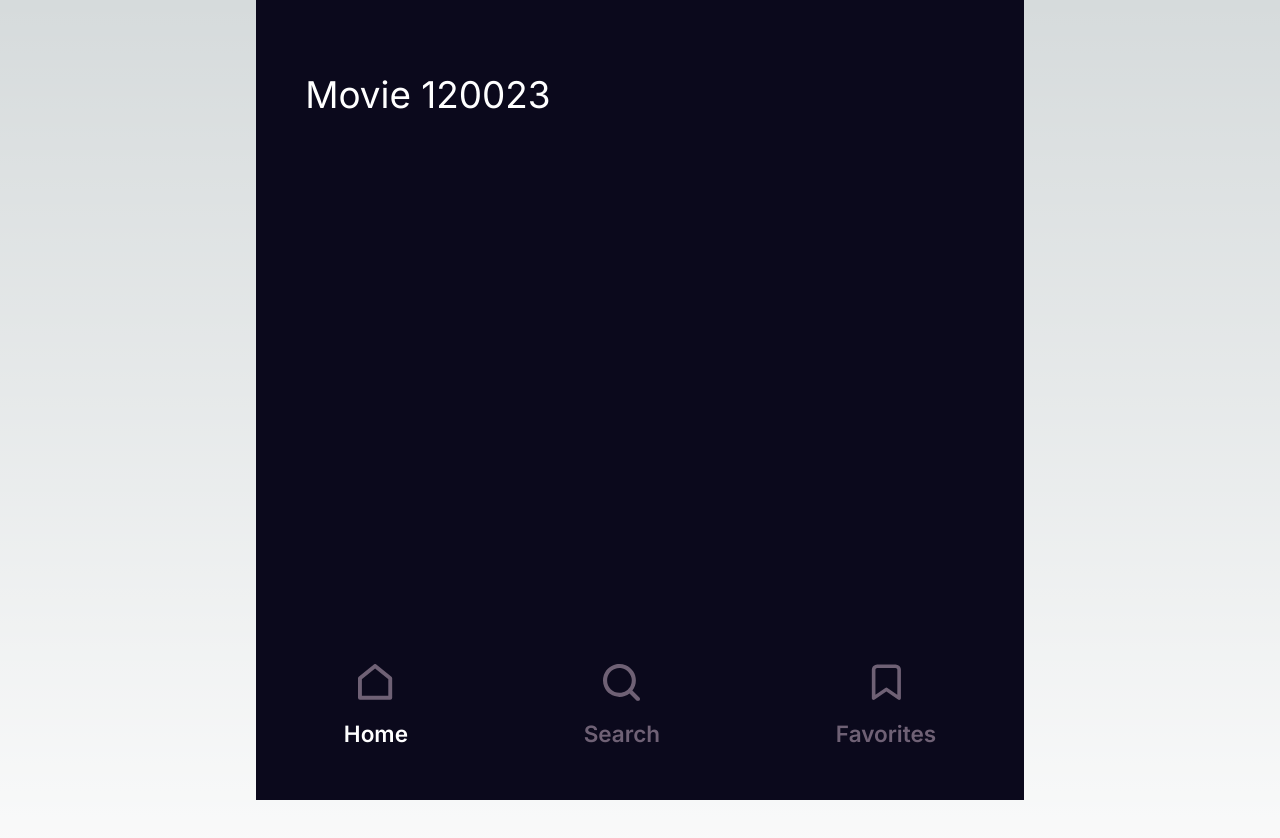
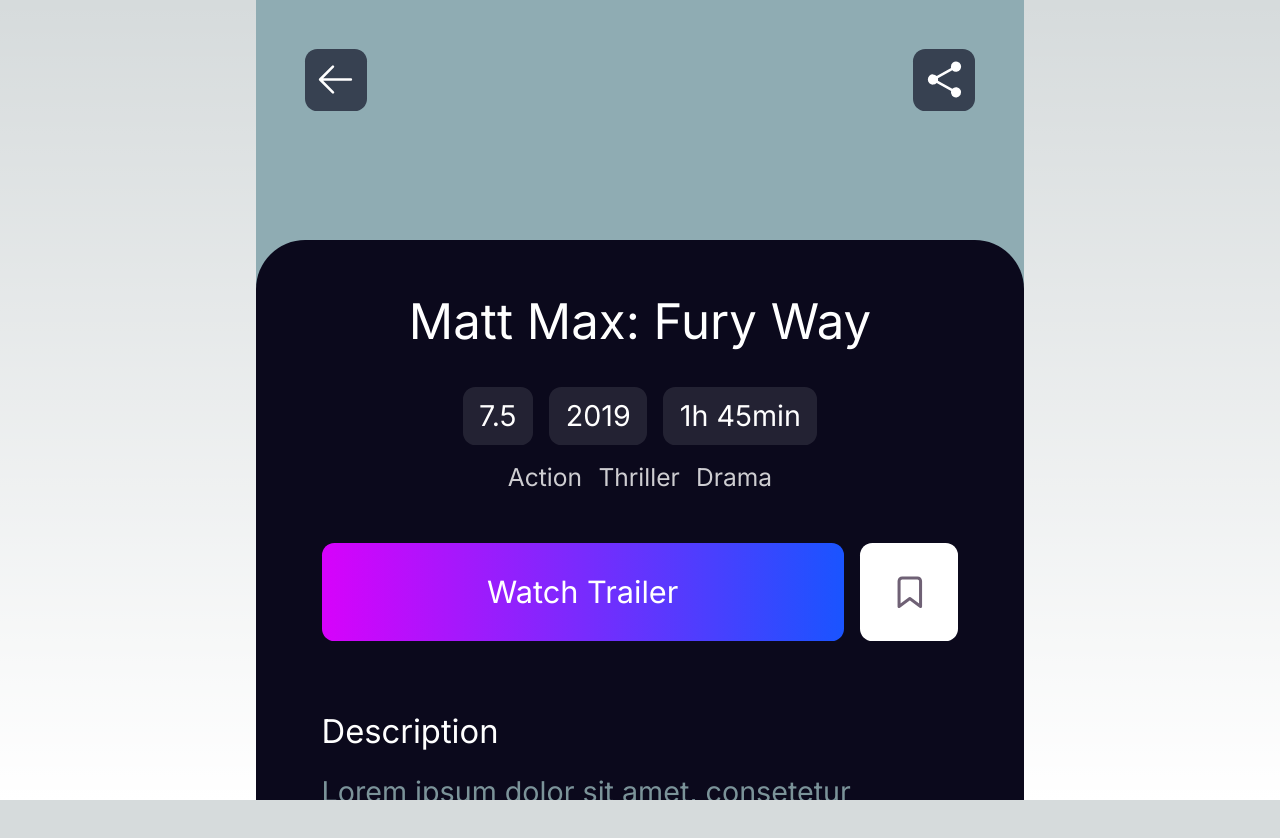
Before and after one commit to uliandana/movieapp-next, a Next.js app: page /movie/120023 in a window 1280 px wide. Shown: the top 838 px of the page. After the commit the page ends 800 px from the top, so only its background shows below. Built offline with nearby package versions, Linux system fonts and the light colour scheme.

Commit message:
Movie detail page

```diff
--- /dev/null
+++ b/app/(with nav)/layout.tsx
@@ -0,0 +1,31 @@
+import Image from 'next/image'
+import Link from 'next/link'
+import ic_home from '@/public/ic-home.svg'
+import ic_search from '@/public/ic-search.svg'
+import ic_bookmark from '@/public/ic-bookmark.svg'
+
+export default function Layout({
+  children,
+}: {
+  children: React.ReactNode
+}) {
+  return (
+    <>
+      {children}
+      <nav className="bg-bg flex items-center justify-around m-auto max-w-screen-md py-6 sticky bottom-0">
+        {[
+          { text: 'Home', href: '/', icon: ic_home },
+          { text: 'Search', href: '/search', icon: ic_search },
+          { text: 'Favorites', href: '/favorites', icon: ic_bookmark },
+        ].map(i => (
+          <Link className={`font-semibold text-[0.6875rem] ${'/' === i.href ? 'text-white' : 'text-[#6F6175]'}`} href={i.href} key={i.text}>
+            <div className="h-[1.125rem] w-[1.125rem] relative mx-auto mb-2">
+              <Image alt={i.text} src={i.icon} fill sizes="1.125rem" style={{ objectFit: 'contain' }} />
+            </div>
+            {i.text}
+          </Link>
+        ))}
+      </nav>
+    </>
+  )
+}
--- a/app/page.tsx
+++ b/app/(with nav)/page.tsx
@@ -1,5 +1,5 @@
 import Link from 'next/link'
-import { Movie } from '../components/Movie';
+import { Movie } from '../../components/Movie';
 
 export default function Home() {
   return (
--- a/app/search/page.tsx
+++ b/app/(with nav)/search/page.tsx
@@ -1,6 +1,6 @@
 import Image from 'next/image';
-import { Movie } from '../../components/Movie';
-import ic_search from '../../public/ic-search.svg'
+import { Movie } from '@/components/Movie';
+import ic_search from '@/public/ic-search.svg'
 
 export default function Favorites() {
   return (
--- a/app/layout.tsx
+++ b/app/layout.tsx
@@ -1,11 +1,6 @@
 import './globals.css'
 import type { Metadata } from 'next'
 import { Inter } from 'next/font/google'
-import Image from 'next/image'
-import Link from 'next/link'
-import ic_home from '../public/ic-home.svg'
-import ic_search from '../public/ic-search.svg'
-import ic_bookmark from '../public/ic-bookmark.svg'
 
 const inter = Inter({ subsets: ['latin'] })
 
@@ -23,20 +18,6 @@ export default function RootLayout({
     <html lang="en">
       <body className={inter.className}>
         {children}
-        <nav className="bg-bg flex items-center justify-around m-auto max-w-screen-md py-6 sticky bottom-0">
-          {[
-            { text: 'Home', href: '/', icon: ic_home },
-            { text: 'Search', href: '/search', icon: ic_search },
-            { text: 'Favorites', href: '/favorites', icon: ic_bookmark },
-          ].map(i => (
-            <Link className={`font-semibold text-[0.6875rem] ${'/' === i.href ? 'text-white' : 'text-[#6F6175]'}`} href={i.href} key={i.text}>
-              <div className="h-[1.125rem] w-[1.125rem] relative mx-auto mb-2">
-                <Image alt={i.text} src={i.icon} fill sizes="1.125rem" style={{ objectFit: 'contain' }} />
-              </div>
-              {i.text}
-            </Link>
-          ))}
-        </nav>
       </body>
     </html>
   )
--- a/app/movie/[id]/page.tsx
+++ b/app/movie/[id]/page.tsx
@@ -1,8 +1,126 @@
-export default function Movie({ params }: { params: { id: string } }) {
-  const { id } = params
+'use client'
+import Image from 'next/image'
+import Link from 'next/link'
+import { useRouter } from 'next/navigation'
+import ic_back from '@/public/ic-back.svg'
+import ic_share from '@/public/ic-share.svg'
+import ic_bookmark from '@/public/ic-bookmark.svg'
+import ic_play from '@/public/ic-play.svg'
+import { useState } from 'react'
+
+const data = {
+  title: 'Matt Max: Fury Way',
+  rating: 7.5,
+  year: 2019,
+  duration: '1h 45min',
+  genre: ['Action', 'Thriller', 'Drama'],
+  description: 'Lorem ipsum dolor sit amet, consetetur sadipscing elitr, sed diam nonumy eirmod  aliquyam erat, sed diam volup... Read more',
+  cast: [
+    { role: 'Director', name: 'Anton Amir' },
+    { role: 'Actor', name: 'Jennifer' },
+    { role: 'Actor', name: 'Joanna' },
+  ],
+  similar: [
+    { id: 2001, name: 'Matt Max: Fury Way', year: 2023 },
+    { id: 1201, name: 'Matt Max: Fury Way', year: 2023 },
+    { id: 9001, name: 'Matt Max: Fury Way', year: 2023 },
+  ],
+  recomendation: [
+    { id: 2002, name: 'The Mitrix: Reloaded', year: 2023 },
+    { id: 1202, name: 'The Mitrix: Reloaded', year: 2023 },
+    { id: 9002, name: 'The Mitrix: Reloaded', year: 2023 },
+  ],
+}
+
+export default function Movie() {
+  const { back } = useRouter();
+  const [menu, setMenu] = useState(0);
+  const MENU = [
+    { name: 'Similar', items: data.similar },
+    { name: 'Recommendation', items: data.recomendation },
+  ];
   return (
-    <main className="bg-bg m-auto max-w-screen-md min-h-screen">
-      <h1 className="py-8 px-6 text-lg text-white">Movie {id}</h1>
+    <main className="bg-[#8FACB3] m-auto max-w-screen-md min-h-screen flex flex-col justify-between">
+      <div className="p-6 flex items-center justify-between">
+        <button className="bg-gray-700 rounded-md h-[1.875rem] w-[1.875rem] flex items-center justify-center" onClick={back}>
+          <div className="h-[1.25rem] w-[1.25rem] relative">
+            <Image alt="icon back" src={ic_back} fill sizes="1.25rem" style={{ objectFit: 'cover' }} />
+          </div>
+        </button>
+        <button className="bg-gray-700 rounded-md h-[1.875rem] w-[1.875rem] flex items-center justify-center">
+          <div className="h-[1.25rem] w-[1.25rem] relative">
+            <Image alt="icon share" src={ic_share} fill sizes="1.25rem" style={{ objectFit: 'cover' }} />
+          </div>
+        </button>
+      </div>
+      <section className="bg-bg pb-10 max-h-[70vh] overflow-auto rounded-t-3xl sticky bottom-0">
+        <header className="py-6 px-8 mb-2 text-center text-white">
+          <h1 className="mb-4 text-2xl">{data.title}</h1>
+          <div className="flex gap-2 items-center justify-center mb-2 text-sm">
+            <p className="bg-white/10 py-1 px-2 rounded-md">{data.rating}</p>
+            <p className="bg-white/10 py-1 px-2 rounded-md">{data.year}</p>
+            <p className="bg-white/10 py-1 px-2 rounded-md">{data.duration}</p>
+          </div>
+          <ul className="flex gap-2 items-center justify-center mb-6">
+            {data.genre.map(i => <li className="opacity-80 text-xs" key={i}>{i}</li>)}
+          </ul>
+          <div className="flex gap-2 items-stretch">
+            <button className="flex-1 bg-gradient-to-r from-[#D702FB] to-[#1A54FF] px-4 py-2 rounded-md text-[0.9375rem]">
+              Watch Trailer
+            </button>
+            <button className="bg-white p-4 rounded-md">
+              <div className="h-[1rem] w-[1rem] relative">
+                <Image alt="icon bookmark" src={ic_bookmark} fill sizes="1rem" style={{ objectFit: 'contain' }} />
+              </div>
+            </button>
+          </div>
+        </header>
+        <section className="px-8 mb-8 text-white">
+          <h2 className="mb-2">Description</h2>
+          <p className="mb-3 text-[#7B9399] text-sm">{data.description}</p>
+          <h2 className="mb-2 text-sm">Cast</h2>
+          <div className="h-[3.25rem] overflow-hidden">
+            <ul className="pb-4 flex gap-4 items-center overflow-auto whitespace-nowrap">
+              {data.cast.map(i => (
+                <li className="flex gap-2 items-center" key={i.name}>
+                  <div className="bg-[#8FACB3] h-[3rem] w-[3rem] rounded-full" />
+                  <div>
+                    <p className="mb-1 text-[#7B9399] text-[0.6875rem]">{i.role}</p>
+                    <p className="text-xs">{i.name}</p>
+                  </div>
+                </li>
+              ))}
+            </ul>
+          </div>
+        </section>
+        <section className="px-8 text-white">
+          <div className="flex items-end mb-6">
+            {MENU.map((i, idx) => (
+              <button className={`px-2 py-1 text-[0.9375rem] ${idx === menu ? 'border-b border-[#D702FB]' : ''}`} key={i.name} onClick={() => setMenu(idx)}>
+               {i.name}
+             </button>
+            ))}
+          </div>
+          <div className="flex flex-col gap-4">
+            {MENU[menu].items.map(i => (
+              <Link className="bg-[#1C1A2E] flex gap-4 items-center justify-between p-2 pr-4" key={i.id} href={`{/movie/${i.id}}`}>
+                <div className="flex gap-4 items-center">
+                  <div className="bg-[#8FACB3] h-[3.75rem] w-[3.75rem] rounded-md" />
+                  <div>
+                    <p className="text-sm">{i.name}</p>
+                    <span className="bg-white/10 px-2 py-1 text-[0.625rem]">{i.year}</span>
+                  </div>
+                </div>
+                <button className="bg-gray-700 rounded-full h-[2rem] w-[2rem] flex items-center justify-center">
+                  <div className="h-[1rem] w-[1rem] relative">
+                    <Image alt="icon play" src={ic_play} fill sizes="1rem" style={{ objectFit: 'cover' }} />
+                  </div>
+                </button>
+              </Link>
+            ))}
+          </div>
+        </section>
+      </section>
     </main>
   )
 }
```
Also changed, not shown: app/(with nav)/favorites/page.tsx (renamed from app/favorites/page.tsx), public/ic-play.svg (added), public/ic-share.svg (added).
